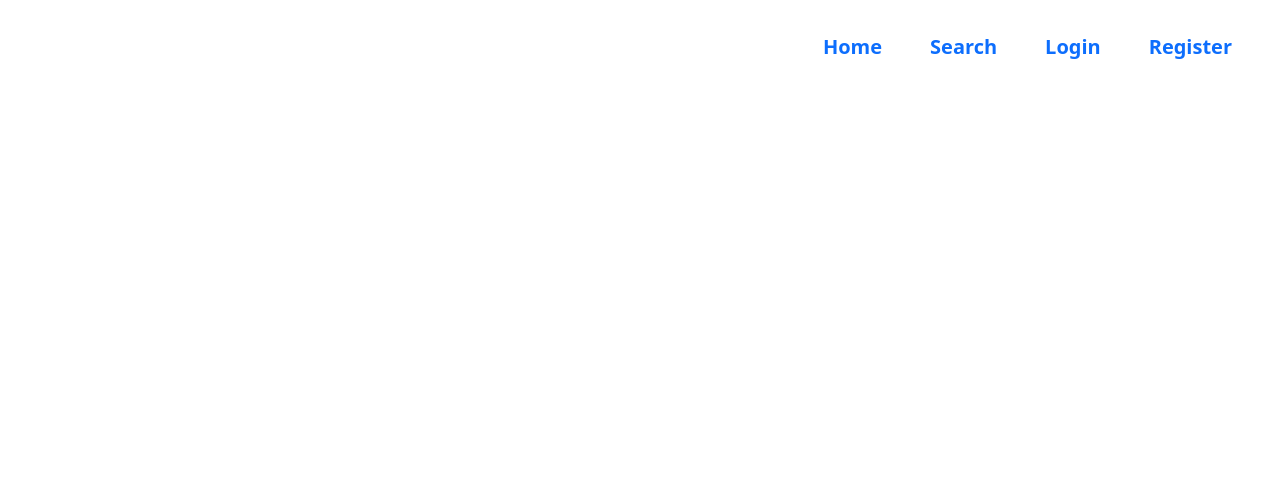
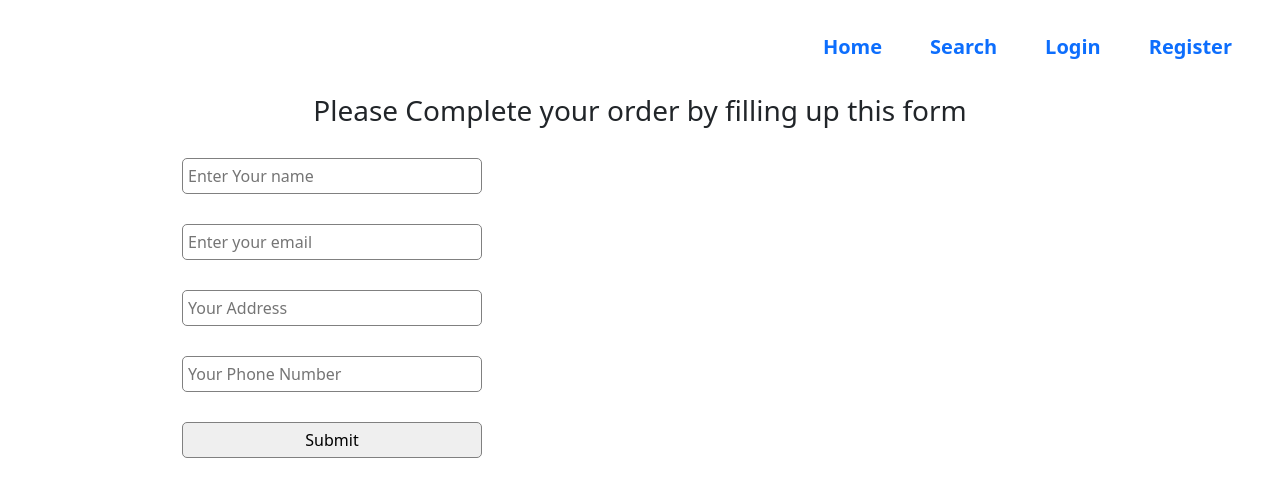
Before and after one commit to Mr-Shamuel/Task, a React (Create React App) app: page /shipment in a window 1280 px wide. Shown: the top 496 px of the page. Built offline with nearby package versions, Linux system fonts and the light colour scheme.

Commit message:
adding sphiment page

```diff
--- a/package.json
+++ b/package.json
@@ -17,7 +17,8 @@
     "react-hook-form": "^7.31.3",
     "react-router-dom": "^5.2.0",
     "react-scripts": "5.0.1",
-    "styled-components": "^5.3.5"
+    "styled-components": "^5.3.5",
+    "sweetalert": "^2.1.2"
   },
   "scripts": {
     "start": "react-scripts start",
--- a/src/App.js
+++ b/src/App.js
@@ -41,7 +41,7 @@ function App() {
           <Route path="/register">
               <Register></Register>
           </Route>
-          <Route path="/payment">
+          <Route path="/shipment">
               <Shipment></Shipment>
           </Route>
 
--- a/src/Components/Cart/Cart.js
+++ b/src/Components/Cart/Cart.js
@@ -11,7 +11,7 @@ const Cart = ({ cart }) => {
 
     let history = useHistory()
     const handlePay = (bedType) => {
-        history.push(`/payment`,{params:cart});
+        history.push(`/shipment`);
     }
     return (
         <div className=" cart_">
--- /dev/null
+++ b/src/Components/Shipment/Shipment.css
@@ -0,0 +1,14 @@
+.ship-form{
+    margin:30px 100px;
+}
+.ship-form input {
+    display: block;
+    margin-top: 30px;
+    padding: 5px;
+    border: 1px solid gray;
+    border-radius: 5px;
+    width: 300px;
+}
+.error{
+    color: red;
+}
--- a/src/Components/Shipment/Shipment.js
+++ b/src/Components/Shipment/Shipment.js
@@ -1,37 +1,40 @@
 import React from 'react';
 import { useForm } from 'react-hook-form';
-// import './Shipment.css';
-import { useContext } from 'react';
-// import { UserContext } from '../../App';
+import './Shipment.css';
+import swal from 'sweetalert';
+const Shipment = () => {
+    const { register, handleSubmit,  formState: { errors } } = useForm();
+    const onSubmit = data => {
+        swal({
+            title: "Thanks For Your Order",
+            text: "Your Order is successfully Placed",
+            icon: "success",
+            button: "ok",
+          });
+    };
 
 
-const Shipment = () => {
-  const { register, handleSubmit, watch, errors } = useForm();
-//   const [loggedInUser, setLoggedInUser] = useContext(UserContext);
-  const onSubmit =  () => {
+    return (
 
+        <div className="container">
+            <h3 className="text-center">Please Complete your order by filling up this form</h3>
+            <form className="ship-form" onSubmit={handleSubmit(onSubmit)}>
 
-  };
+                <input   {...register("name", { required: true })} placeholder="Enter Your name" />
+                {errors.name && <span className="error  r">Name is required</span>}
 
-  console.log(watch("example")); // watch input value by passing the name of it
+                <input   {...register("email", { required: true })} placeholder="Enter your email" />
+                {errors.email && <span className="error">Email is required</span>}
 
-  return (
-    <form className="ship-form" onSubmit={handleSubmit(onSubmit)}>
-      <input name="name" defaultValue={"fjkj"} ref={register({ required: true })} placeholder="Your Name" />
-      {errors.name && <span className="error">Name is required</span>}
+                <input   {...register("address", { required: true })} placeholder="Your Address" />
+                {errors.address && <span className="error">Addressr is required</span>}
+                <input   {...register("phone", { required: true })} placeholder="Your Phone Number" />
+                {errors.phone && <span className="error">Phone Number is required</span>}
 
-      <input name="email" defaultValue={"dfjdkj"} ref={register({ required: true })} placeholder="Your Email" />
-      {errors.email && <span className="error">Email is required</span>}
-
-      <input name="address" ref={register({ required: true })} placeholder="Your Address" />
-      {errors.address && <span className="error">Address is required</span>}
-
-      <input name="phone" ref={register({ required: true })} placeholder="Your Phone Number" />
-      {errors.phone && <span className="error">Phone Number is required</span>}
-
-      <input type="submit" />
-    </form>
-  );
+                <input type="submit" />
+            </form>
+        </div>
+    );
 };
 
 export default Shipment;
```
Also changed, not shown: src/Components/PrivateRoute/PrivateRoute.js (added, +27 -0 lines), 1 other file (tests, documents, lock files or other folders).
